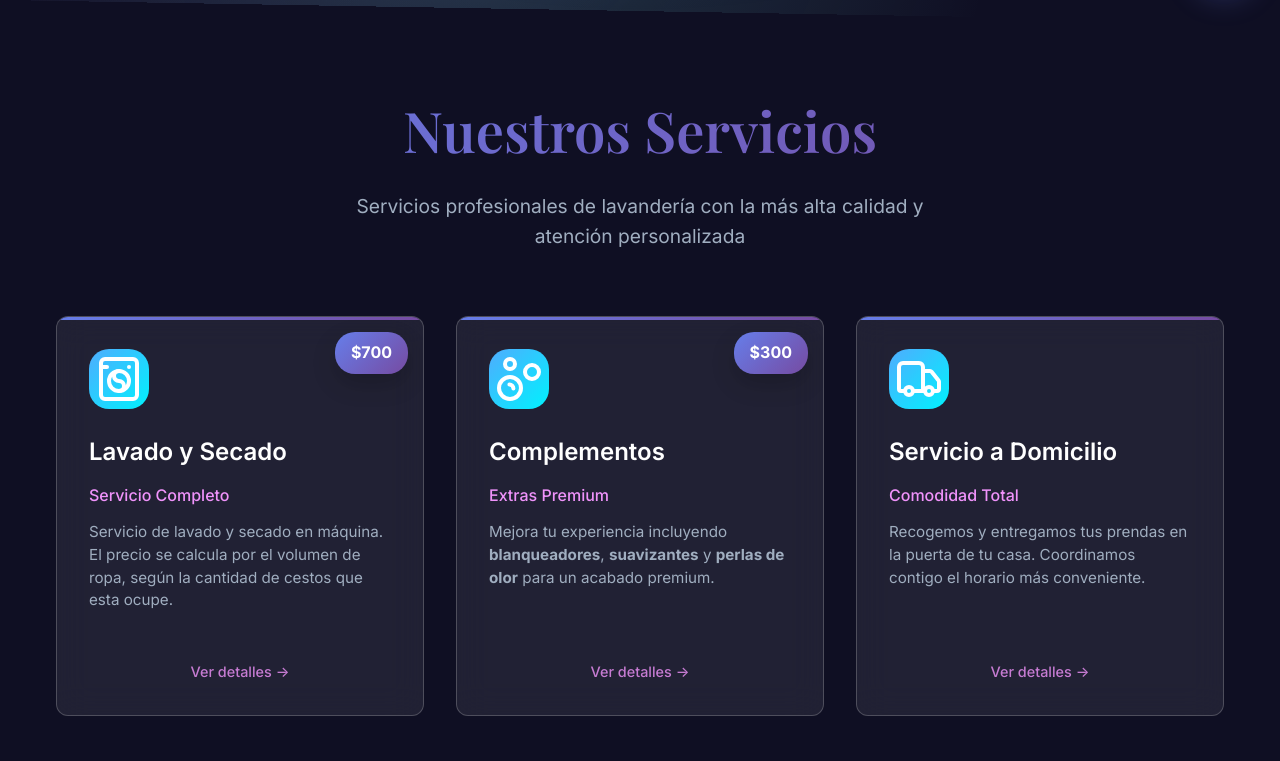
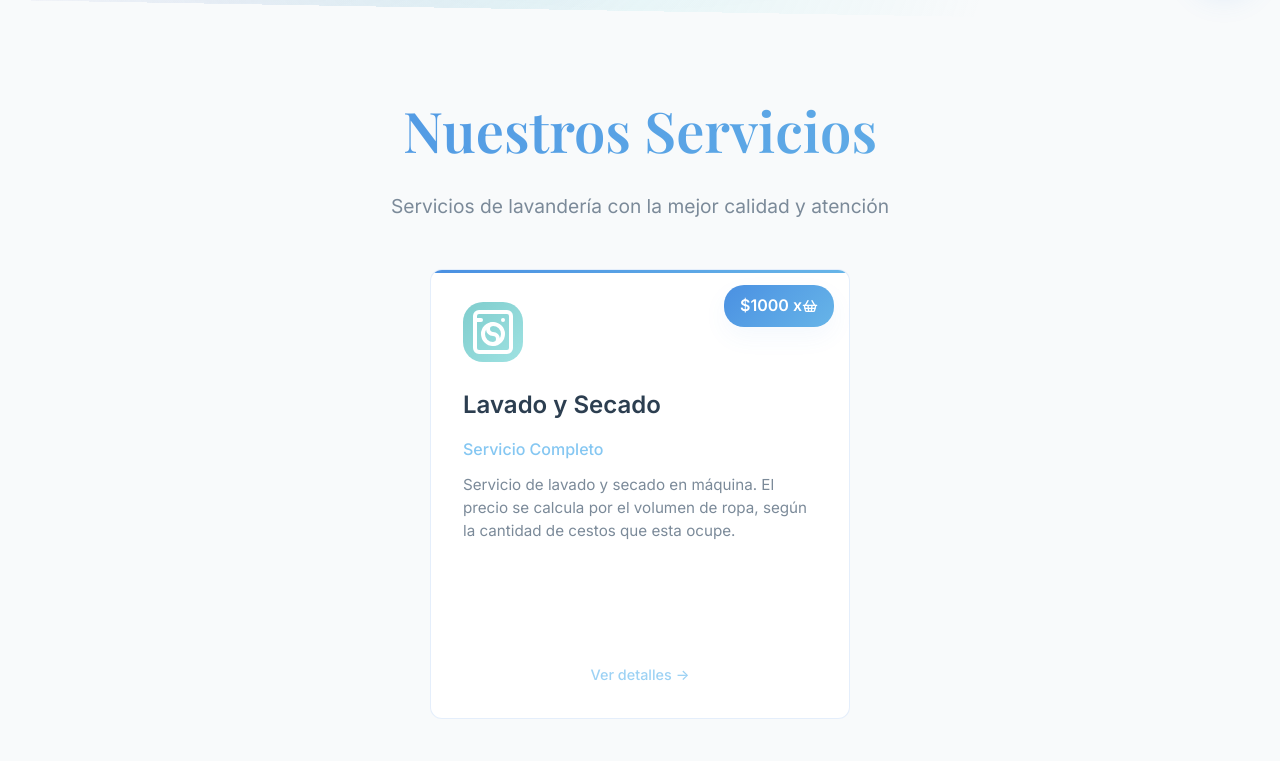
Before and after one commit to Dante98DZC/siloe-landing, a website: page index.html in a window 1280 px wide. Shown: the part 779-1540 px from the top of the page. Drawn offline with nearby package versions, Linux system fonts and the light colour scheme.

Commit message:
Refactor CSS variables for improved color palette and update navbar styles; enhance HTML structure and content for better clarity and usability.

```diff
--- a/css/styles.css
+++ b/css/styles.css
@@ -2,42 +2,41 @@
        CSS Custom Properties (Variables)
     ========================================= */
 :root {
-  /* Enhanced Color Palette */
-  --primary-gradient: linear-gradient(135deg, #667eea 0%, #764ba2 100%);
-  --secondary-gradient: linear-gradient(135deg, #f093fb 0%, #f5576c 100%);
-  --accent-gradient: linear-gradient(135deg, #4facfe 0%, #00f2fe 100%);
-  --success-gradient: linear-gradient(135deg, #43e97b 0%, #38f9d7 100%);
+  /* Enhanced Color Palette - Lavandería Profesional */
+  --primary-gradient: linear-gradient(135deg, #4A90E2 0%, #67B5E8 100%);
+  --secondary-gradient: linear-gradient(135deg, #85C7F2 0%, #A8D8F0 100%);
+  --accent-gradient: linear-gradient(135deg, #7FCDCD 0%, #9FE2E2 100%);
+  --success-gradient: linear-gradient(135deg, #7ED6A8 0%, #A5E6C3 100%);
   --glass-gradient: linear-gradient(
     135deg,
-    rgba(255, 255, 255, 0.1),
-    rgba(255, 255, 255, 0.05)
+    rgba(255, 255, 255, 0.9),
+    rgba(255, 255, 255, 0.7)
   );
 
   /* Primary Colors */
-  --primary-color: #667eea;
-  --secondary-color: #43e97b;
-  --accent-color: #f093fb;
-  --highlight-color: #4facfe;
+  --primary-color: #4A90E2;
+  --secondary-color: #7ED6A8;
+  --accent-color: #85C7F2;
+  --highlight-color: #7FCDCD;
 
   /* Background Colors */
-  --background-color: #0f0f23;
-  --background-alt-color: #1a1a2e;
-  --surface-color: #16213e;
+  --background-color: #F8FAFB;
+  --background-alt-color: #EFF4F7;
+  --surface-color: #FFFFFF;
   --white-color: #ffffff;
-  --glass-bg: rgba(255, 255, 255, 0.08);
-  --glass-border: rgba(255, 255, 255, 0.2);
+  --glass-bg: rgba(255, 255, 255, 0.95);
+  --glass-border: rgba(74, 144, 226, 0.15);
 
   /* Text Colors */
-  --text-color: #ffffff;
-  --text-muted: #a0aec0;
-  --text-dark: #2d3748;
+  --text-color: #2C3E50;
+  --text-muted: #7B8A99;
+  --text-dark: #1A202C;
 
   /* Effects */
-  --shadow-glow: 0 0 30px rgba(102, 126, 234, 0.3);
-  --shadow-strong: 0 25px 50px -12px rgba(0, 0, 0, 0.5);
-  --shadow-card: 0 10px 25px rgba(0, 0, 0, 0.2);
-  --shadow-hover: 0 5px 10px rgba(102, 126, 234, 0.4);
-
+  --shadow-glow: 0 0 30px rgba(74, 144, 226, 0.15);
+  --shadow-strong: 0 25px 50px -12px rgba(74, 144, 226, 0.08);
+  --shadow-card: 0 10px 25px rgba(74, 144, 226, 0.06);
+  --shadow-hover: 0 5px 10px rgba(74, 144, 226, 0.2);
   /* Typography */
   --font-primary: "Inter", system-ui, -apple-system, sans-serif;
   --font-display: "Playfair Display", serif;
@@ -62,6 +61,9 @@
   --transition-smooth: all 0.4s cubic-bezier(0.4, 0, 0.2, 1);
   --transition-bounce: all 0.6s cubic-bezier(0.68, -0.55, 0.265, 1.55);
   --transition-fast: all 0.2s ease-out;
+
+  --navbar-height: 80px;
+  --navbar-height-scrolled: 60px;
 }
 
 /* ========================================
@@ -164,21 +166,29 @@ img {
     ========================================= */
 .navbar {
   position: fixed;
+  overflow: hidden;
+  align-content: center;
+  height: var(--navbar-height);
   top: 0;
   left: 0;
   right: 0;
   z-index: 1000;
-  padding: var(--spacing-md) 0;
   transition: var(--transition-smooth);
-  backdrop-filter: blur(20px);
-  background: rgba(15, 15, 35, 0.8);
-  border-bottom: 1px solid rgba(255, 255, 255, 0.1);
+  -webkit-backdrop-filter: blur(20px) saturate(180%);
+  backdrop-filter: blur(20px) saturate(180%);
+  background: rgba(255, 255, 255, 0.85);
+  border-bottom: 1px solid var(--glass-border);
+  box-shadow: 0 8px 32px rgba(74, 144, 226, 0.08);
 }
 
 .navbar.scrolled {
-  padding: var(--spacing-sm) 0;
-  background: rgba(15, 15, 35, 0.95);
-  box-shadow: var(--shadow-strong);
+  height: var(--navbar-height-scrolled);
+  background: rgba(255, 255, 255, 0.95);
+  -webkit-backdrop-filter: blur(25px) saturate(200%);
+  backdrop-filter: blur(25px) saturate(200%);
+  border-bottom: 1px solid var(--glass-border);
+  box-shadow: var(--shadow-strong),
+              0 4px 16px rgba(74, 144, 226, 0.12);
 }
 
 .nav-container {
@@ -261,6 +271,7 @@ img {
     ========================================= */
 .hero {
   min-height: 100vh;
+  padding-top: calc(var(--navbar-height) + var(--spacing-2xl));
   display: flex;
   align-items: center;
   justify-content: center;
@@ -486,7 +497,7 @@ img {
 
 .section-title {
   text-align: center;
-  margin-bottom: var(--spacing-3xl);
+  margin-bottom: var(--spacing-lg);
 }
 
 .section-title h2 {
@@ -512,10 +523,15 @@ img {
   grid-template-columns: repeat(auto-fit, minmax(350px, 1fr));
   gap: var(--spacing-xl);
   margin-top: var(--spacing-2xl);
+  justify-items: center;
+  align-items: center;
 }
 
 .service-card {
-  height: 400px;
+  height: 450px;
+  width: 100%;
+  min-width: 260px;
+  max-width: 420px;
   border-radius: var(--radius-md);
   position: relative;
   cursor: pointer;
@@ -525,6 +541,7 @@ img {
   transition: var(--transition-smooth);
   perspective: 1000px;
   overflow: hidden;
+  box-sizing: border-box;
 }
 
 .service-card::before {
@@ -657,13 +674,15 @@ img {
 /* Etiqueta de precio */
 .price-tag {
   position: absolute;
+  display: flex;
+  align-items: center;
   top: 15px;
   right: 15px;
   background: var(--success-gradient);
   color: white;
   padding: 0.5rem 1rem;
   border-radius: 20px;
-  font-weight: 700;
+  font-weight: 600;
   font-size: 1rem;
   z-index: 10;
   box-shadow: var(--shadow-card);
--- a/index.html
+++ b/index.html
@@ -12,7 +12,7 @@
       content="lavandería, lavado, servicio, Cuba, Holguín, Siloé"
     />
 
-    <link rel="icon" href="res/favicon.png" type="image/png">
+    <link rel="icon" href="res/favicon.png" type="image/png" />
     <title>Lavandería Siloé</title>
 
     <!-- Fonts -->
@@ -67,15 +67,18 @@
           <h1>Lavandería Siloé</h1>
           <div class="subtitle-container">
             <div class="rotating-text active">
-              Calidad y eficiencia en cada lavado.
+              Calidad y eficiencia en cada lavado
             </div>
             <div class="rotating-text">
               ¡Los apagones y la sequía ya no afectarán tu ropa!
             </div>
-            <div class="rotating-text">Ropa limpia sin mover un dedo.</div>
-            <div class="rotating-text">Ahorra tiempo y agua con nosotros.</div>
+            <div class="rotating-text">Ropa limpia sin mover un dedo</div>
+            <div class="rotating-text">Ahorra tiempo y agua con nosotros</div>
             <div class="rotating-text">
               ¡Increíbles ofertas con los mejores precios!
+            </div>
+            <div class="rotating-text">
+              Disfruta nuestra seleccion de Productos de Limpieza
             </div>
           </div>
           <div class="cta-container">
@@ -93,15 +96,18 @@
         <div class="section-title">
           <h2>Nuestros Servicios</h2>
           <p>
-            Servicios profesionales de lavandería con la más alta calidad y
-            atención personalizada
+            Servicios de lavandería con la mejor calidad y atención
           </p>
         </div>
 
         <div class="services-grid">
-          <!-- Servicio 1: Lavado y Secado -->
+          <!-- Servicio 1: -->
           <div class="service-card" onclick="toggleCard(this)">
-            <div class="price-tag accent">$700</div>
+            <div
+              class="price-tag accent"
+            >
+              $1000 x <i class="icon icon-basket icon-sm icon-white"></i>
+            </div>
 
             <div class="card-content">
               <!-- Cara frontal -->
@@ -130,145 +136,43 @@
                   <div class="details-list">
                     <div class="detail-item">
                       <span class="detail-label">
-                        <i class="icon icon-timer icon-md icon-white"></i>
+                        <i class="icon icon-timer icon-md"></i>
                         Tiempo
                       </span>
                       <span class="detail-value">24-48 horas</span>
                     </div>
                     <div class="detail-item">
                       <span class="detail-label">
-                        <i class="icon icon-basket icon-md icon-white"></i>
+                        <i class="icon icon-basket icon-md"></i>
                         Medida
                       </span>
-                      <span class="detail-value">Por cesto de ropa</span>
+                      <span class="detail-value">Por cesto de ropa</span
+                      ><!-- TODO: Mostrar cesto lleno -->
                     </div>
                     <div class="detail-item">
+                      <!-- TODO: aumentar prioridad visual -->
                       <span class="detail-label">
-                        <i class="icon icon-no icon-md icon-white"></i>
+                        <i class="icon icon-no icon-md"></i>
                         No aceptamos
                       </span>
                       <span class="detail-value">Ropa interior, medias</span>
                     </div>
-                  </div>
-                </div>
-                <div class="flip-indicator">← Volver</div>
-              </div>
-            </div>
-          </div>
-
-          <!-- Servicio 2: Complementos -->
-          <div class="service-card" onclick="toggleCard(this)">
-            <div class="price-tag accent">$300</div>
-
-            <div class="card-content">
-              <!-- Cara frontal -->
-              <div class="card-face card-front">
-                <div class="service-icon">
-                  <i
-                    class="icon icon-bubbles icon-3xl icon-white icon-responsive-sm"
-                  ></i>
-                </div>
-                <div class="service-content">
-                  <h3>Complementos</h3>
-                  <h4>Extras Premium</h4>
-                  <p>
-                    Mejora tu experiencia incluyendo
-                    <strong>blanqueadores</strong>,
-                    <strong>suavizantes</strong> y
-                    <strong>perlas de olor</strong> para un acabado premium.
-                  </p>
-                </div>
-                <div class="flip-indicator">Ver detalles →</div>
-              </div>
-
-              <!-- Cara trasera -->
-              <div class="card-face card-back">
-                <div class="service-details">
-                  <h3>Productos Premium</h3>
-                  <div class="details-list">
                     <div class="detail-item">
                       <span class="detail-label">
-                        <i class="icon icon-diamond icon-md icon-white"></i>
-                        Blanqueadores
+                        <i class="icon icon-bottle icon-md"></i>
+                        Aditivos
                       </span>
-                      <span class="detail-value">Ropa blanca impecable</span>
+                      <span class="detail-value"
+                        >Suavizante, Blanqueador, Perlas ...</span
+                      >
                     </div>
                     <div class="detail-item">
                       <span class="detail-label">
-                        <i class="icon icon-bottle icon-md icon-white"></i>
-                        Suavizantes
+                        <i class="icon icon-truck icon-md"></i>
+                        Domicilio
                       </span>
-                      <span class="detail-value">Texturas suaves al tacto</span>
-                    </div>
-                    <div class="detail-item">
-                      <span class="detail-label">
-                        <i class="icon icon-sparkles icon-md icon-white"></i>
-                        Perlas de olor
-                      </span>
-                      <span class="detail-value">Fragancias duraderas</span>
-                    </div>
-                  </div>
-                </div>
-                <div class="flip-indicator">← Volver</div>
-              </div>
-            </div>
-          </div>
-
-          <!-- Servicio 3: Servicio a Domicilio -->
-          <div class="service-card" onclick="toggleCard(this)">
-            <div class="card-content">
-              <!-- Cara frontal -->
-              <div class="card-face card-front">
-                <div class="service-icon">
-                  <i
-                    class="icon icon-truck icon-3xl icon-white icon-responsive-sm"
-                  ></i>
-                </div>
-                <div class="service-content">
-                  <h3>Servicio a Domicilio</h3>
-                  <h4>Comodidad Total</h4>
-                  <p>
-                    Recogemos y entregamos tus prendas en la puerta de tu casa.
-                    Coordinamos contigo el horario más conveniente.
-                  </p>
-                </div>
-                <div class="flip-indicator">Ver detalles →</div>
-              </div>
-
-              <!-- Cara trasera -->
-              <div class="card-face card-back">
-                <div class="service-details">
-                  <h3>Servicio a Domicilio</h3>
-                  <div class="details-list">
-                    <div class="detail-item">
-                      <span class="detail-label"
-                        ><i
-                          class="icon icon-clipboard-clock icon-md icon-white"
-                        ></i>
-                        Horarios</span
-                      >
-                      <span class="detail-value">8:00AM - 6:00PM</span>
-                    </div>
-                    <div class="detail-item">
-                      <span class="detail-label"
-                        ><i
-                          class="icon icon-headset icon-md icon-white icon-test"
-                        ></i>
-                        Coordinacion</span
-                      >
                       <span class="detail-value"
-                        >A traves de WhatsApp o Llamada</span
-                      >
-                    </div>
-                    <div class="detail-item">
-                      <span class="detail-label"
-                        ><i
-                          class="icon icon-dollar-sign icon-md icon-white"
-                        ></i>
-                        Precios</span
-                      >
-                      <span class="detail-value"
-                        >En dependencia de la distancia</span
+                        >Servicio de recogida y entrega</span
                       >
                     </div>
                   </div>
@@ -300,6 +204,7 @@
           <img src="res/5.jpg" alt="Misc" class="gallery-image" />
           <img src="res/6.jpg" alt="Misc" class="gallery-image" />
           <img src="res/7.jpg" alt="Misc" class="gallery-image" />
+          <img src="res/8.jpg" alt="Misc" class="gallery-image" />
 
           <button class="gallery-nav prev" onclick="previousImage()">‹</button>
           <button class="gallery-nav next" onclick="nextImage()">›</button>
@@ -312,6 +217,7 @@
             <div class="gallery-dot" onclick="currentImage(5)"></div>
             <div class="gallery-dot" onclick="currentImage(6)"></div>
             <div class="gallery-dot" onclick="currentImage(7)"></div>
+            <div class="gallery-dot" onclick="currentImage(8)"></div>
           </div>
         </div>
       </div>
```
